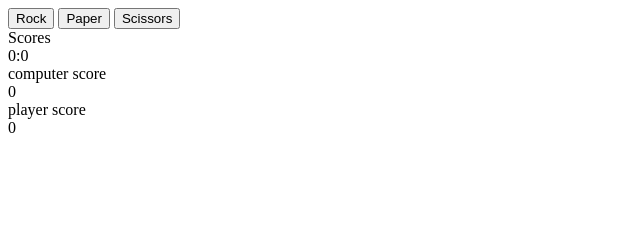
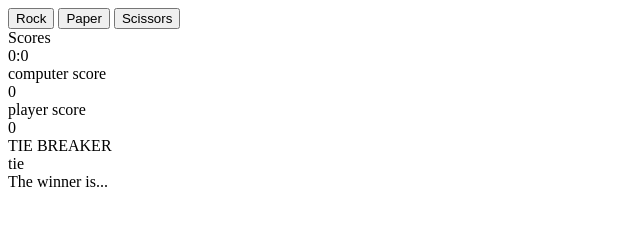
Before and after one commit to DarrenArichandran/RockPaperScissors, a plain HTML site: page index.html in a window 1280 px wide. Both pictures are taken after a click on the button "Rock". Shown: the whole page, without its empty margins (0-640 px from the left). Drawn offline with Linux system fonts and the light colour scheme.

Commit message:
Fineshed game at basic level. Has function scoreboard, individual scores and will display winner of a 5 round game. Future iterations will benefit from css styling.

```diff
--- a/index.html
+++ b/index.html
@@ -17,6 +17,10 @@
     <div id = "cScore" > computer score</div>
 
     <div id = "pScore" > player score</div>
+
+    <div id = "tie" > TIE BREAKER </div>
+
+    <div id = "winner" > The winner is... </div>
 </body>
 <script src="script.js"></script>
 </html>
--- a/script.js
+++ b/script.js
@@ -10,6 +10,8 @@ function getComputerChoice() {
 let playerScore = 0;
 let computerScore = 0;
 
+
+
 function playRound(playerSelection, computerSelection) {
    if (playerSelection === "rock") {
         if (computerSelection === "paper") {
@@ -17,7 +19,7 @@ function playRound(playerSelection, computerSelection) {
        } else if (computerSelection === "scissor") {
             ++playerScore;
         } else if (computerSelection === "rock") {
-            console.log("its a tie")
+            tie.textContent =("tie")
         }
     }
 
@@ -27,7 +29,7 @@ function playRound(playerSelection, computerSelection) {
         } else if (computerSelection === "scissor")
          ++computerScore
         } else if (computerSelection === "paper") {
-            console.log("its a tie")
+            tie.textContent = ("tie")
     }
 
     else if  (playerSelection === "scissor") {
@@ -36,15 +38,17 @@ function playRound(playerSelection, computerSelection) {
         } else if (computerSelection === "paper") {
             ++playerScore
     } else if (computerSelection === "scissor") {
-        console.log("its a tie")
+        tie.textContent = ("tie")
     }
 }
 
 if (computerScore >= 5) {
-    console.log("computer is winner")
+    winner.textContent = ("Computer is the winner! Grr")
 } else if (playerScore >= 5) {
-    console.log("player is the winner")
+    winner.textContent = ("WOO PLAYER IS THE WINNER")
 }
+
+
 }
 
 
@@ -52,6 +56,7 @@ function scoreboard(playerScore, computerScore) {
     let pScore = playerScore;
     let cScore = computerScore;
     return pScore + ":" + cScore;
+
 }
 
 
@@ -82,3 +87,13 @@ const cScore = document.querySelector('#cScore');
 const cscore = document.createElement('div')
     cscore.classList.add('pscore');
     cScore.appendChild(cscore);
+
+const Tie = document.querySelector('#tie');
+const tie = document.createElement('div')
+    tie.classList.add('tie');
+    Tie.appendChild(tie);
+
+const Winner = document.querySelector('#winner');
+const winner = document.createElement('div');
+        winner.classList.add('winner');
+        Winner.appendChild(winner);
```
